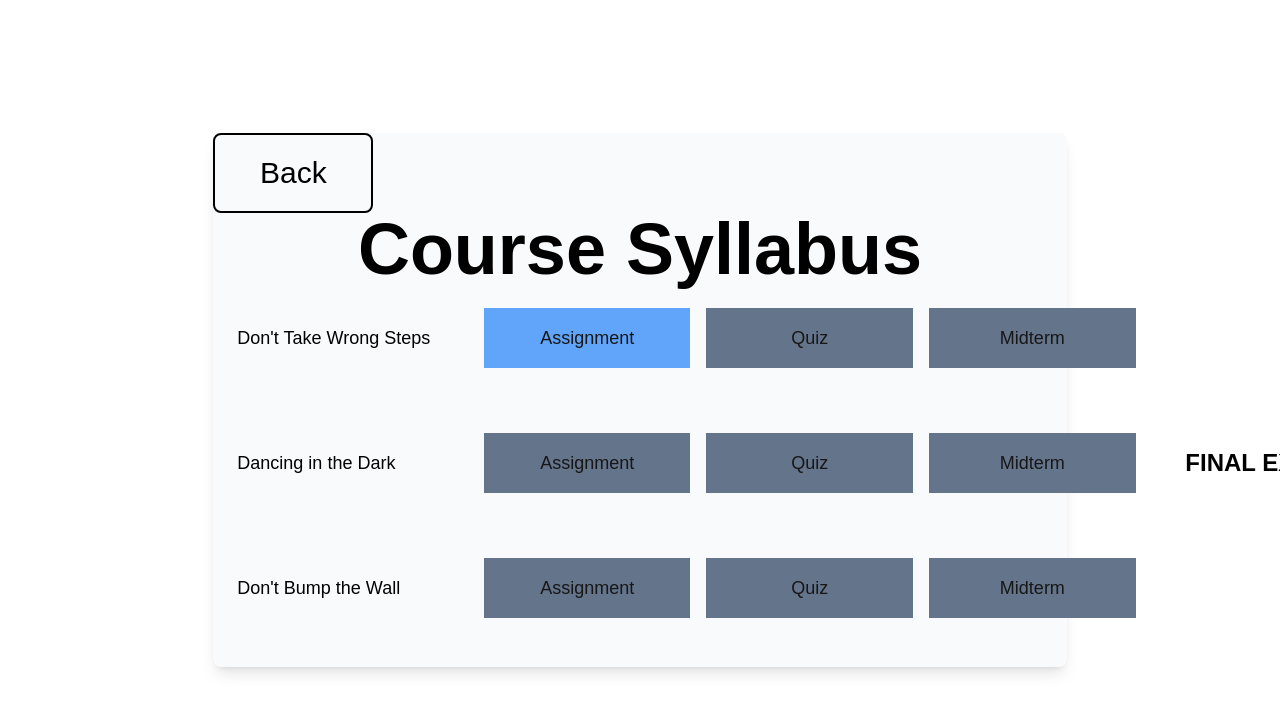
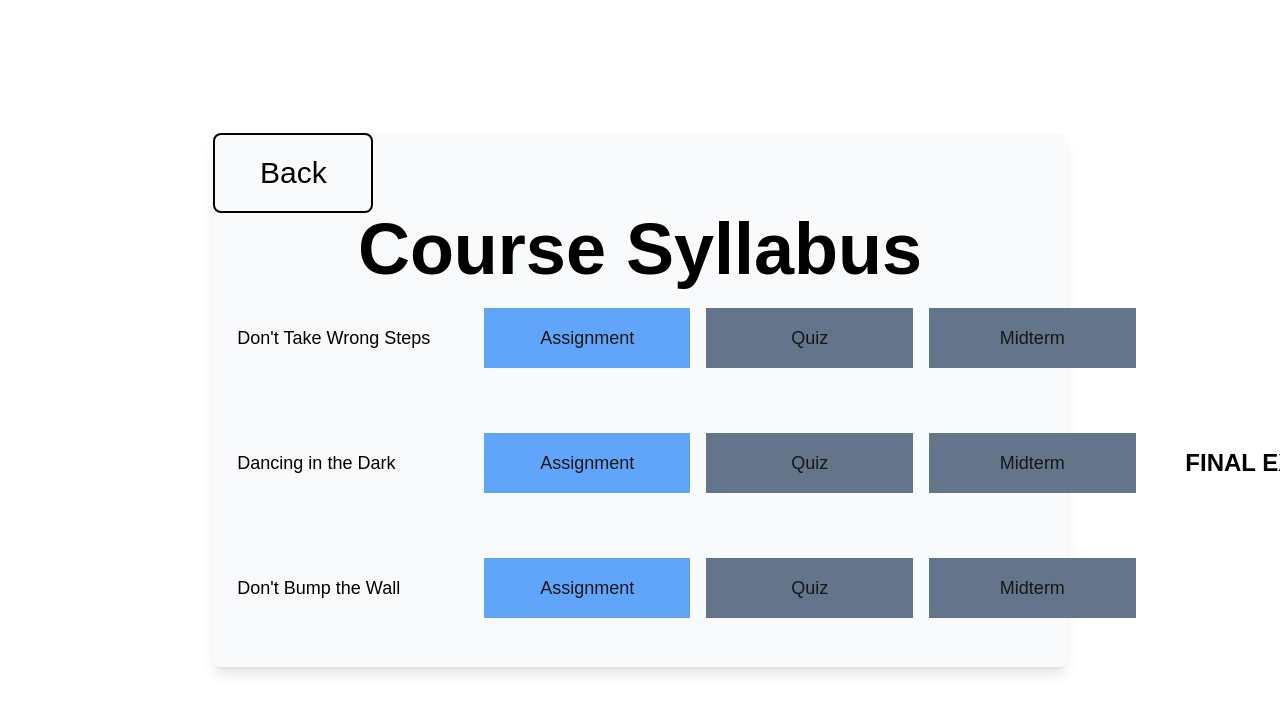
Before and after one commit to mt1516/TheGradeEscape, a Next.js app: page /game-level in a window 1280 px wide. Shown: the top 712 px of the page. Built offline with nearby package versions, Linux system fonts and the light colour scheme.

Commit message:
make grade level dependency

```diff
--- a/app/(main)/character/page.tsx
+++ b/app/(main)/character/page.tsx
@@ -3,7 +3,7 @@
 import Close from '@/app/ui/button';
 import Choose from '@/app/ui/character/choose';
 import { useEffect, useState } from 'react';
-import { getCurrentCharacter, setCurrentCharacter } from '../(main-menu)/page';
+import { getCurrentCharacter, setCurrentCharacter } from '@/app/game/storage';
 
 export enum CHARACTER {
     NORM = 0,
--- a/app/(main)/credits/page.tsx
+++ b/app/(main)/credits/page.tsx
@@ -3,8 +3,10 @@
 import { useEffect } from "react";
 import Credit from "@/app/ui/credits/credit";
 import Close from "@/app/ui/credits/button";
+import { initializeStorage } from "@/app/game/storage";
 
 export default function Page() {
+    initializeStorage();
     useEffect(() => {
         setTimeout(function () {
             location.href = "/";
--- a/app/ui/game-level/level.tsx
+++ b/app/ui/game-level/level.tsx
@@ -1,19 +1,16 @@
-import { checkPlayed, GAMEMODE_DIFFICULTY } from "@/app/game/storage";
+import { canPlayHard, canPlayMedium, checkPlayed, GAMEMODE_DIFFICULTY } from "@/app/game/storage";
 import Link from "next/link";
 
 export default function Level() {
-    var DTWS_EASY =
-        <Link className="container px-5 py-4 flex flex-col items-center bg-blue-400 text-lg"
-            href={{ pathname: "/game-level/game", query: { mode: "DTWS", difficulty: "easy" } }}
-        >
-            Assignment
-        </Link>
-    if (checkPlayed(GAMEMODE_DIFFICULTY.DTWS_EASY)) {
-        DTWS_EASY =
-        <div className="container px-5 py-4 flex flex-col items-center bg-green-500 text-lg">
-            Assignment
-        </div>
-    }
+    var DTWS_EASY = checkPlayed(GAMEMODE_DIFFICULTY.DTWS_EASY) ? DTWS_EASY_PLAYED : DTWS_EASY_NOT_PLAYED;
+    var DTWS_MEDIUM = canPlayMedium() ? (checkPlayed(GAMEMODE_DIFFICULTY.DTWS_MEDIUM) ? DTWS_MEDIUM_PLAYED : DTWS_MEDIUM_NOT_PLAYED) : DTWS_MEDIUM_UNAVAILABLE;
+    var DTWS_HARD = canPlayHard() ? (checkPlayed(GAMEMODE_DIFFICULTY.DTWS_HARD) ? DTWS_HARD_PLAYED : DTWS_HARD_NOT_PLAYED) : DTWS_HARD_UNAVAILABLE;
+    var DITD_EASY = checkPlayed(GAMEMODE_DIFFICULTY.DITD_EASY) ? DITD_EASY_PLAYED : DITD_EASY_NOT_PLAYED;
+    var DITD_MEDIUM = canPlayMedium() ? (checkPlayed(GAMEMODE_DIFFICULTY.DITD_MEDIUM) ? DITD_MEDIUM_PLAYED : DITD_MEDIUM_NOT_PLAYED) : DITD_MEDIUM_UNAVAILABLE;
+    var DITD_HARD = canPlayHard() ? (checkPlayed(GAMEMODE_DIFFICULTY.DITD_HARD) ? DITD_HARD_PLAYED : DITD_HARD_NOT_PLAYED) : DITD_HARD_UNAVAILABLE;
+    var DBTW_EASY = checkPlayed(GAMEMODE_DIFFICULTY.DBTW_EASY) ? DBTW_EASY_PLAYED : DBTW_EASY_NOT_PLAYED;
+    var DBTW_MEDIUM = canPlayMedium() ? (checkPlayed(GAMEMODE_DIFFICULTY.DBTW_MEDIUM) ? DBTW_MEDIUM_PLAYED : DBTW_MEDIUM_NOT_PLAYED) : DBTW_MEDIUM_UNAVAILABLE;
+    var DBTW_HARD = canPlayHard() ? (checkPlayed(GAMEMODE_DIFFICULTY.DBTW_HARD) ? DBTW_HARD_PLAYED : DBTW_HARD_NOT_PLAYED) : DBTW_HARD_UNAVAILABLE;
     return (
         <div className="flex flex-col w-fit h-full flex-wrap">
             <div className="grid grid-rows-3 gap-5 h-4/6 w-fit items-center justify-self-start">
@@ -31,71 +28,74 @@ export default function Level() {
                 <div className="grid grid-cols-3 gap-4 mx-3 w-11/12 justify-self-center">
                     <div className="container flex flex-col justify-center items-center">
                         {DTWS_EASY}
+                    </div>
+                    <div className="container flex flex-col justify-center items-center">
+                        {DTWS_MEDIUM}
                         {/* <Link className="container px-5 py-4 flex flex-col items-center bg-slate-500 text-lg"
-                            href={{ pathname: "/game-level/game", query: { mode: "DTWS", difficulty: "easy" } }}
+                            href={{ pathname: "/game-level/game", query: { mode: "DTWS", difficulty: "medium" } }}
+                        >
+                            Quiz
+                        </Link> */}
+                    </div>
+                    <div className="container flex flex-col justify-center items-center">
+                        {DTWS_HARD}
+                        {/* <Link className="container px-5 py-4 flex flex-col items-center bg-slate-500 text-lg"
+                            href={{ pathname: "/game-level/game", query: { mode: "DTWS", difficulty: "hard" } }}
+                        >
+                            Midterm
+                        </Link> */}
+                    </div>
+                </div>
+                <div className="grid grid-cols-3 gap-4 mx-3 w-11/12 justify-self-center">
+                    <div className="container flex flex-col justify-center items-center">
+                        {DITD_EASY}
+                        {/* <Link className="container px-5 py-4 flex flex-col items-center bg-slate-500 text-lg"
+                            href={{ pathname: "/game-level/game", query: { mode: "DITD", difficulty: "easy" } }}
                         >
                             Assignment
                         </Link> */}
                     </div>
                     <div className="container flex flex-col justify-center items-center">
-                        <Link className="container px-5 py-4 flex flex-col items-center bg-slate-500 text-lg"
-                            href={{ pathname: "/game-level/game", query: { mode: "DTWS", difficulty: "medium" } }}
+                        {DITD_MEDIUM}
+                        {/* <Link className="container px-5 py-4 flex flex-col items-center bg-slate-500 text-lg"
+                            href={{ pathname: "/game-level/game", query: { mode: "DITD", difficulty: "medium" } }}
                         >
                             Quiz
-                        </Link>
+                        </Link> */}
                     </div>
                     <div className="container flex flex-col justify-center items-center">
-                        <Link className="container px-5 py-4 flex flex-col items-center bg-slate-500 text-lg"
-                            href={{ pathname: "/game-level/game", query: { mode: "DTWS", difficulty: "hard" } }}
+                        {DITD_HARD}
+                        {/* <Link className="container px-5 py-4 flex flex-col items-center bg-slate-500 text-lg"
+                            href={{ pathname: "/game-level/game", query: { mode: "DITD", difficulty: "hard" } }}
                         >
                             Midterm
-                        </Link>
+                        </Link> */}
                     </div>
                 </div>
                 <div className="grid grid-cols-3 gap-4 mx-3 w-11/12 justify-self-center">
                     <div className="container flex flex-col justify-center items-center">
-                        <Link className="container px-5 py-4 flex flex-col items-center bg-slate-500 text-lg"
-                            href={{ pathname: "/game-level/game", query: { mode: "DITD", difficulty: "easy" } }}
-                        >
-                            Assignment
-                        </Link>
-                    </div>
-                    <div className="container flex flex-col justify-center items-center">
-                        <Link className="container px-5 py-4 flex flex-col items-center bg-slate-500 text-lg"
-                            href={{ pathname: "/game-level/game", query: { mode: "DITD", difficulty: "medium" } }}
-                        >
-                            Quiz
-                        </Link>
-                    </div>
-                    <div className="container flex flex-col justify-center items-center">
-                        <Link className="container px-5 py-4 flex flex-col items-center bg-slate-500 text-lg"
-                            href={{ pathname: "/game-level/game", query: { mode: "DITD", difficulty: "hard" } }}
-                        >
-                            Midterm
-                        </Link>
-                    </div>
-                </div>
-                <div className="grid grid-cols-3 gap-4 mx-3 w-11/12 justify-self-center">
-                    <div className="container flex flex-col justify-center items-center">
-                        <Link className="container px-5 py-4 flex flex-col items-center bg-slate-500 text-lg"
+                        {DBTW_EASY}
+                        {/* <Link className="container px-5 py-4 flex flex-col items-center bg-slate-500 text-lg"
                             href={{ pathname: "/game-level/game", query: { mode: "DBTW", difficulty: "easy" } }}
                         >
                             Assignment
-                        </Link>
+                        </Link> */}
                     </div>
                     <div className="container flex flex-col justify-center items-center">
-                        <Link className="container px-5 py-4 flex flex-col items-center bg-slate-500 text-lg"
+                        {DBTW_MEDIUM}
+                        {/* <Link className="container px-5 py-4 flex flex-col items-center bg-slate-500 text-lg"
                             href={{ pathname: "/game-level/game", query: { mode: "DBTW", difficulty: "medium" } }}
                         >
                             Quiz
-                        </Link>
+                        </Link> */}
                     </div>
                     <div className="container flex flex-col justify-center items-center">
-                        <Link className="container px-5 py-4 flex flex-col items-center bg-slate-500 text-lg"
+                        {DBTW_HARD}
+                        {/* <Link className="container px-5 py-4 flex flex-col items-center bg-slate-500 text-lg"
                             href={{ pathname: "/game-level/game", query: { mode: "DBTW", difficulty: "hard" } }}
                         >
                             Midterm
-                        </Link>
+                        </Link> */}
                     </div>
                 </div>
             </div>
@@ -105,3 +105,118 @@ export default function Level() {
         </div>
     );
 }
+
+let DTWS_EASY_PLAYED =
+    <div className="container px-5 py-4 flex flex-col items-center bg-green-500 text-lg">
+        Assignment
+    </div>
+let DTWS_EASY_NOT_PLAYED =
+    <Link className="container px-5 py-4 flex flex-col items-center bg-blue-400 text-lg"
+        href={{ pathname: "/game-level/game", query: { mode: "DTWS", difficulty: "easy" } }}
+    >
+        Assignment
+    </Link>
+let DTWS_MEDIUM_PLAYED =
+    <div className="container px-5 py-4 flex flex-col items-center bg-green-500 text-lg">
+        Quiz
+    </div>
+let DTWS_MEDIUM_NOT_PLAYED =
+    <Link className="container px-5 py-4 flex flex-col items-center bg-blue-400 text-lg"
+        href={{ pathname: "/game-level/game", query: { mode: "DTWS", difficulty: "medium" } }}
+    >
+        Quiz
+    </Link>
+let DTWS_MEDIUM_UNAVAILABLE =
+    <div className="container px-5 py-4 flex flex-col items-center bg-slate-500 text-lg">
+        Quiz
+    </div>
+let DTWS_HARD_PLAYED =
+    <div className="container px-5 py-4 flex flex-col items-center bg-green-500 text-lg">
+        Midterm
+    </div>
+let DTWS_HARD_NOT_PLAYED =
+    <Link className="container px-5 py-4 flex flex-col items-center bg-blue-400 text-lg"
+        href={{ pathname: "/game-level/game", query: { mode: "DTWS", difficulty: "hard" } }}
+    >
+        Midterm
+    </Link>
+let DTWS_HARD_UNAVAILABLE =
+    <div className="container px-5 py-4 flex flex-col items-center bg-slate-500 text-lg">
+        Midterm
+    </div>
+let DITD_EASY_PLAYED =
+    <div className="container px-5 py-4 flex flex-col items-center bg-green-500 text-lg">
+        Assignment
+    </div>
+let DITD_EASY_NOT_PLAYED =
+    <Link className="container px-5 py-4 flex flex-col items-center bg-blue-400 text-lg"
+        href={{ pathname: "/game-level/game", query: { mode: "DITD", difficulty: "easy" } }}
+    >
+        Assignment
+    </Link>
+let DITD_MEDIUM_PLAYED =
+    <div className="container px-5 py-4 flex flex-col items-center bg-green-500 text-lg">
+        Quiz
+    </div>
+let DITD_MEDIUM_NOT_PLAYED =
+    <Link className="container px-5 py-4 flex flex-col items-center bg-blue-400 text-lg"
+        href={{ pathname: "/game-level/game", query: { mode: "DITD", difficulty: "medium" } }}
+    >
+        Quiz
+    </Link>
+let DITD_MEDIUM_UNAVAILABLE =
+    <div className="container px-5 py-4 flex flex-col items-center bg-slate-500 text-lg">
+        Quiz
+    </div>
+let DITD_HARD_PLAYED =
+    <div className="container px-5 py-4 flex flex-col items-center bg-green-500 text-lg">
+        Midterm
+    </div>
+let DITD_HARD_NOT_PLAYED =
+    <Link className="container px-5 py-4 flex flex-col items-center bg-blue-400 text-lg"
+        href={{ pathname: "/game-level/game", query: { mode: "DITD", difficulty: "hard" } }}
+    >
+        Midterm
+    </Link>
+let DITD_HARD_UNAVAILABLE =
+    <div className="container px-5 py-4 flex flex-col items-center bg-slate-500 text-lg">
+        Midterm
+    </div>
+let DBTW_EASY_PLAYED =
+    <div className="container px-5 py-4 flex flex-col items-center bg-green-500 text-lg">
+        Assignment
+    </div>
+let DBTW_EASY_NOT_PLAYED =
+    <Link className="container px-5 py-4 flex flex-col items-center bg-blue-400 text-lg"
+        href={{ pathname: "/game-level/game", query: { mode: "DBTW", difficulty: "easy" } }}
+    >
+        Assignment
+    </Link>
+let DBTW_MEDIUM_PLAYED =
+    <div className="container px-5 py-4 flex flex-col items-center bg-green-500 text-lg">
+        Quiz
+    </div>
+let DBTW_MEDIUM_NOT_PLAYED =
+    <Link className="container px-5 py-4 flex flex-col items-center bg-blue-400 text-lg"
+        href={{ pathname: "/game-level/game", query: { mode: "DBTW", difficulty: "medium" } }}
+    >
+        Quiz
+    </Link>
+let DBTW_MEDIUM_UNAVAILABLE =
+    <div className="container px-5 py-4 flex flex-col items-center bg-slate-500 text-lg">
+        Quiz
+    </div>
+let DBTW_HARD_PLAYED =
+    <div className="container px-5 py-4 flex flex-col items-center bg-green-500 text-lg">
+        Midterm
+    </div>
+let DBTW_HARD_NOT_PLAYED =
+    <Link className="container px-5 py-4 flex flex-col items-center bg-blue-400 text-lg"
+        href={{ pathname: "/game-level/game", query: { mode: "DBTW", difficulty: "hard" } }}
+    >
+        Midterm
+    </Link>
+let DBTW_HARD_UNAVAILABLE =
+    <div className="container px-5 py-4 flex flex-col items-center bg-slate-500 text-lg">
+        Midterm
+    </div>
```
Also changed, not shown: app/(main)/(main-menu)/page.tsx (+3 -4 lines), app/game/storage.tsx (+14 -1 lines).
